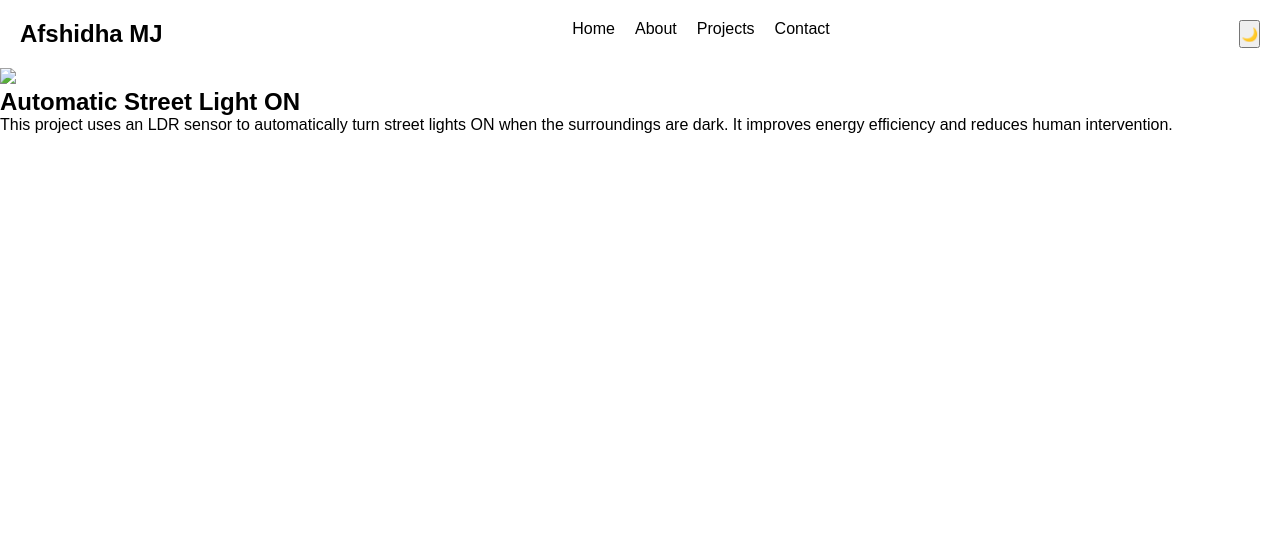
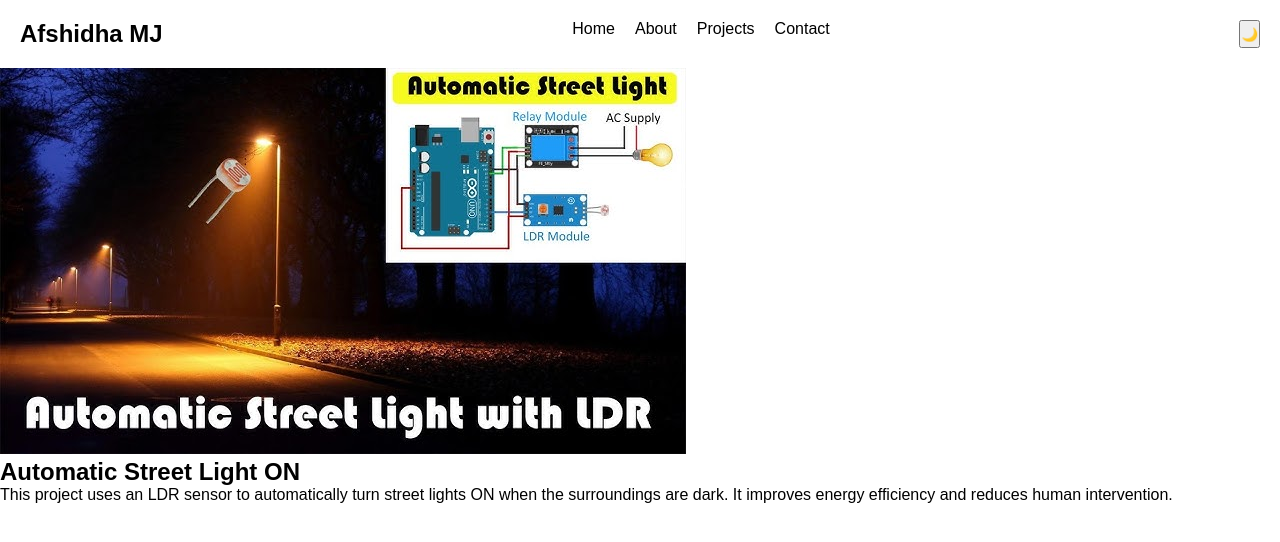
Before and after one commit to AfsidhaMJ/portfolio-afsidha-mj, a plain HTML site: page project1.html in a window 1280 px wide. Drawn offline with Linux system fonts and the light colour scheme.

Commit message:
Fix image source path in project1.html

```diff
--- a/project1.html
+++ b/project1.html
@@ -22,7 +22,7 @@
   </header>
 
   <section class="project-details">
-    <img src="assets/project1.jpg" />
+    <img src="project1.jpg" />
     <h1>Automatic Street Light ON</h1>
     <p>
       This project uses an LDR sensor to automatically turn street lights ON when the surroundings are dark.
```
